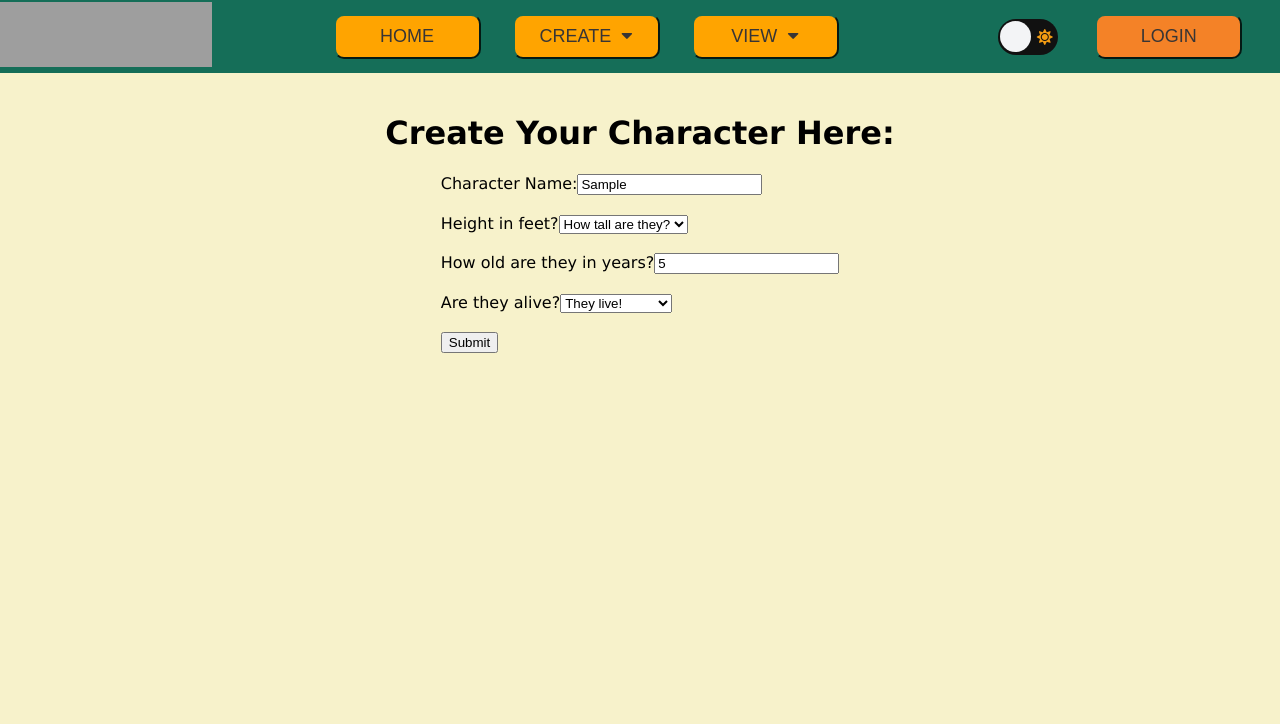
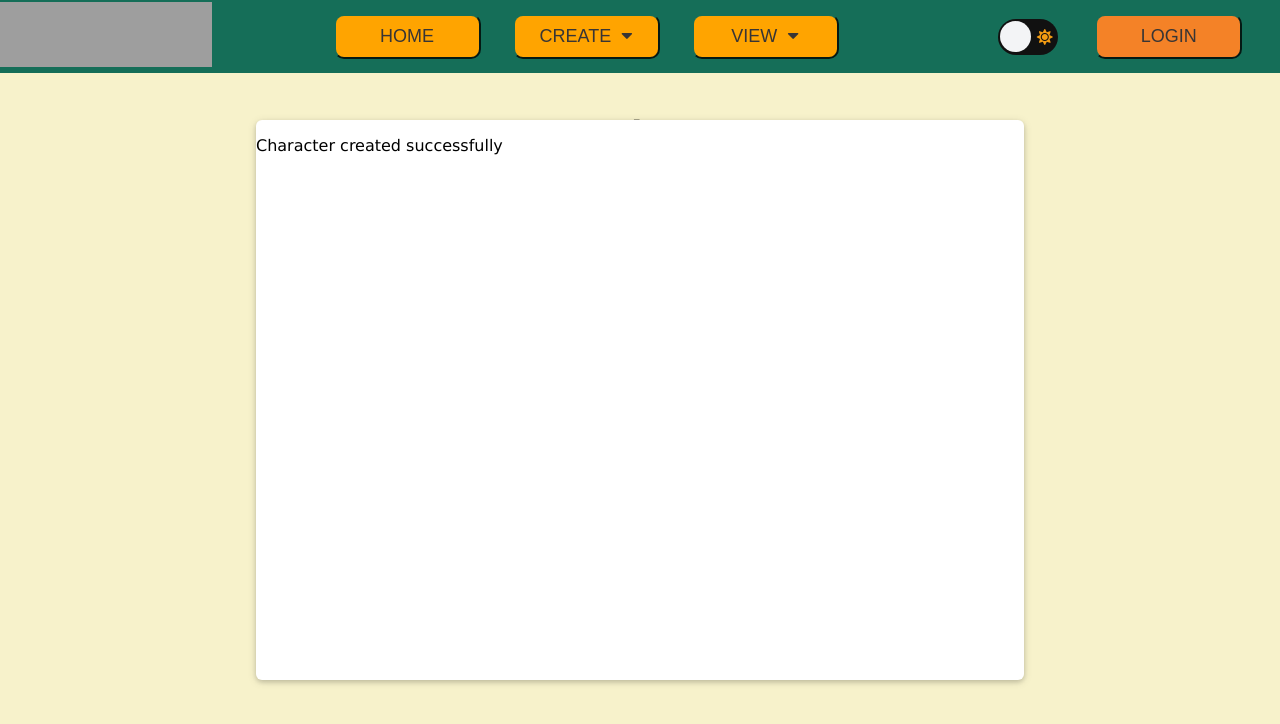
Before and after one commit to SchoolOfCode/bc13_final-project_front-end-room-8-boolean-hooligans, a Next.js app in the folder imaginerium/: page /createCharacter in a window 1280 px wide. Both pictures are taken after typing "Sample", "5" into the empty fields and a click on the button "Submit". Shown: the top 724 px of the page. Built offline with nearby package versions, Linux system fonts and the light colour scheme; no server answers; grey boxes are pictures that could not be loaded.

Commit message:
Submission form created

```diff
--- /dev/null
+++ b/imaginerium/modals/formSubmissionPopUp.js
@@ -0,0 +1,19 @@
+import React, { useEffect, useRef } from "react";
+import { createPortal } from "react-dom";
+
+const FormSubmissionPopUp = ({ children }) => {
+  const elRef = useRef(null);
+  if (!elRef.current) {
+    elRef.current = document.createElement("div");
+  }
+
+  useEffect(() => {
+    const modalRoot = document.getElementById("form-submission-pop-up");
+    modalRoot.appendChild(elRef.current);
+    return () => modalRoot.removeChild(elRef.current);
+  }, []);
+
+  return createPortal(<div>{children}</div>, elRef.current);
+};
+
+export default FormSubmissionPopUp;
--- a/imaginerium/pages/_document.js
+++ b/imaginerium/pages/_document.js
@@ -15,6 +15,7 @@ class MainDocument extends Document {
           <NextScript />
           {/*Below we add the modal wrapper*/}
           <div id="modal-root"></div>
+          <div id="form-submission-pop-up"></div>
         </body>
       </Html>
     );
--- a/imaginerium/pages/createCharacter.js
+++ b/imaginerium/pages/createCharacter.js
@@ -5,8 +5,12 @@
 // import Button from "../Components/Button";
 // import { useState } from "react";
 import styles from "./../styles/createCharacter.module.css"
+import FormSubmissionPopUp from "../modals/formSubmissionPopUp";
+import { useState } from "react";
 
 export default function createCharacter() {
+  const [showModal, setShowModal] = useState(false)
+
   async function addNewCharacter(characterData) {
     await fetch(`https://imaginerium-qpii.onrender.com/characters`, {
       method: "POST",
@@ -34,8 +38,7 @@ export default function createCharacter() {
             };
 
             addNewCharacter(characterData);
-
-            alert(`You have created ${characterData.char_name}`)
+            setShowModal(true)
           }}
         >
           <label htmlFor="char_name">Character Name:</label>
@@ -73,6 +76,9 @@ export default function createCharacter() {
           <button id="next">Submit</button>
         </form>
         </div>
+        {showModal ? (<FormSubmissionPopUp className="form-submission-pop-up">
+              <p>Character created successfully</p>
+            </FormSubmissionPopUp>):null }
       </div>
     </>
   );
--- a/imaginerium/styles/globals.css
+++ b/imaginerium/styles/globals.css
@@ -32,6 +32,32 @@ body {
 }
 
 #modal-root:empty {
+  display: none;
+}
+
+/*  ***************** Form-submission-pop-up modal route ******************************/
+
+#form-submission-pop-up {
+  position: fixed;
+  left: 0;
+  right: 0;
+  bottom: 0;
+  top: 0;
+  z-index: 10;
+  width: 60%;
+  height: 70vh;
+  top: 50%;
+  left: 50%;
+  transform: translate(-50%, -50%);
+  box-shadow: 0 2px 5px 0 rgba(0, 0, 0, 0.16), 0 2px 10px 0 rgba(0, 0, 0, 0.12);
+  transition: all 0.3s;
+  border-radius: 6px;
+  background-color: white;
+  align-items: baseline;
+
+}
+
+#form-submission-pop-up:empty {
   display: none;
 }
 
```
